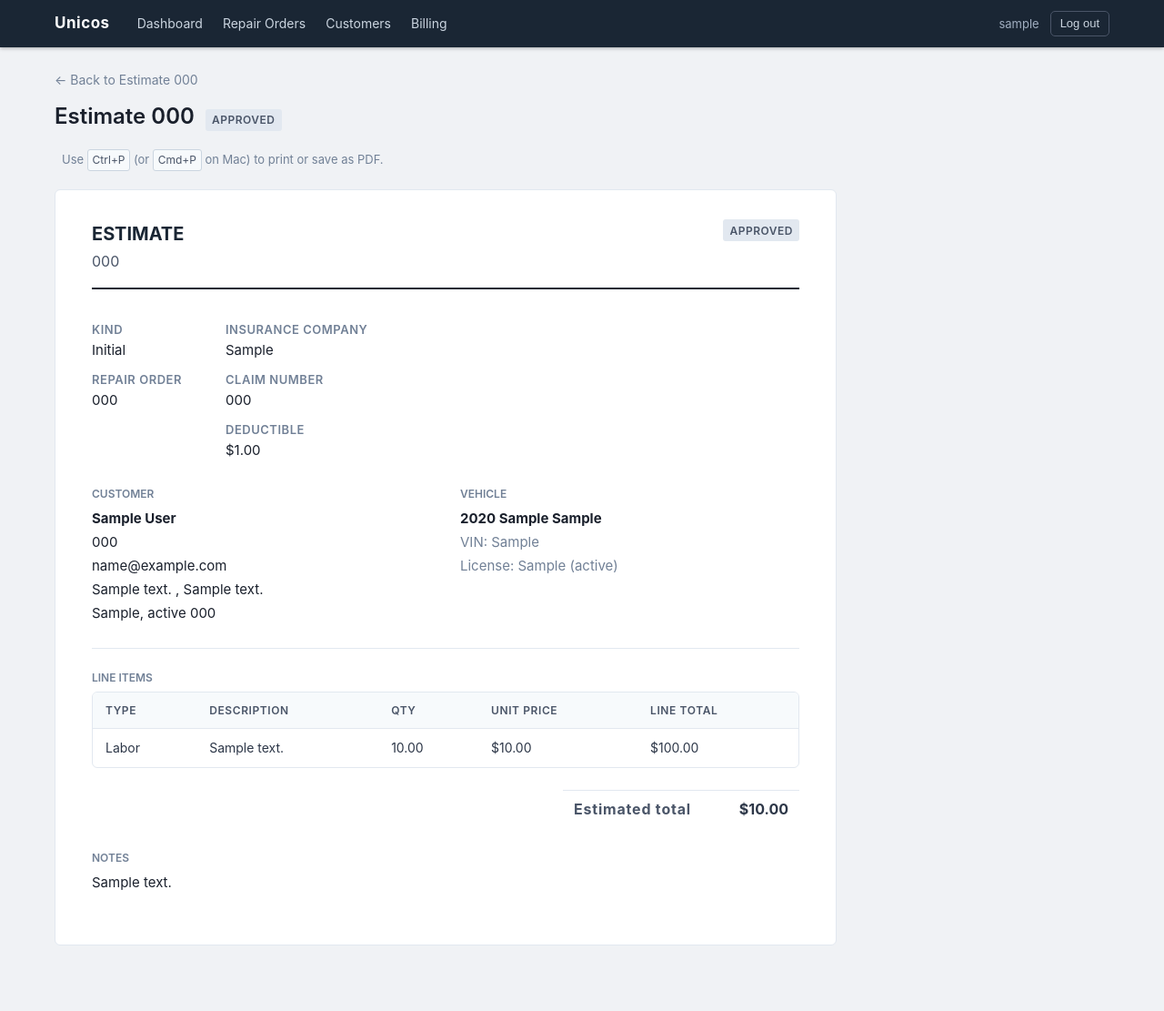
After one commit to Hone648/unicos, a Django app: page /estimates/1/print/ in a window 1280 px wide. The commit adds this page. Shown: the whole page at 91% size. Run offline with Django 5.2, Linux system fonts and the light colour scheme; a user stored in the database is signed in; tables that the repository leaves empty hold one stand-in row (values such as "Sample post"); parts of the project's set-up code (start-up, migrations or seed data) failed here and were passed over.

Commit message:
feat: add printable estimate output
Adds a browser-printable estimate view with repair order, customer, vehicle, insurance, line-item, total, notes, and supplement parent context. Adds print styling, tests, and documentation. No PDF engine, model changes, migrations, or billing behavior changes.

```diff
--- /dev/null
+++ b/app/estimates/templates/estimates/estimate_print.html
@@ -0,0 +1,131 @@
+{% extends "base.html" %}
+
+{% block title %}Estimate {{ estimate.estimate_number }} - Unicos{% endblock %}
+
+{% block content %}
+
+<div class="screen-only">
+  <a class="back-link" href="{% url 'estimates:detail' estimate.pk %}">&larr; Back to Estimate {{ estimate.estimate_number }}</a>
+
+  <div class="page-header">
+    <h1>Estimate {{ estimate.estimate_number }}</h1>
+    <span class="status-badge">{{ estimate.get_status_display }}</span>
+  </div>
+
+  <div class="action-row print-action-row">
+    <span class="print-hint">Use <kbd>Ctrl+P</kbd> (or <kbd>Cmd+P</kbd> on Mac) to print or save as PDF.</span>
+  </div>
+</div>
+
+<div class="estimate-document">
+
+  <div class="estimate-header">
+    <div>
+      <div class="estimate-header__label">Estimate</div>
+      <div class="estimate-header__number">{{ estimate.estimate_number }}</div>
+    </div>
+    <div>
+      <span class="status-badge">{{ estimate.get_status_display }}</span>
+    </div>
+  </div>
+
+  <div class="estimate-meta">
+    <dl>
+      <dt>Kind</dt>
+      <dd>{{ estimate.get_kind_display }}</dd>
+      {% if estimate.is_supplement and estimate.parent_estimate %}
+        <dt>Supplement of</dt>
+        <dd><a href="{% url 'estimates:detail' estimate.parent_estimate.pk %}">{{ estimate.parent_estimate.estimate_number }}</a></dd>
+      {% endif %}
+      <dt>Repair order</dt>
+      <dd>{{ ro.repair_order_number }}</dd>
+    </dl>
+    <dl>
+      <dt>Insurance company</dt>
+      <dd>{% if estimate.insurance_company %}{{ estimate.insurance_company }}{% else %}&mdash;{% endif %}</dd>
+      <dt>Claim number</dt>
+      <dd>{% if estimate.claim_number %}{{ estimate.claim_number }}{% else %}&mdash;{% endif %}</dd>
+      <dt>Deductible</dt>
+      <dd>${{ estimate.deductible }}</dd>
+    </dl>
+  </div>
+
+  <div class="estimate-parties">
+    <div>
+      <h3>Customer</h3>
+      <p><strong>{{ ro.customer.display_name }}</strong></p>
+      {% if ro.customer.phone_primary %}<p>{{ ro.customer.phone_primary }}</p>{% endif %}
+      {% if ro.customer.email %}<p>{{ ro.customer.email }}</p>{% endif %}
+      {% if ro.customer.address_line_1 %}
+        <p>
+          {{ ro.customer.address_line_1 }}
+          {% if ro.customer.address_line_2 %}, {{ ro.customer.address_line_2 }}{% endif %}
+        </p>
+      {% endif %}
+      {% if ro.customer.city or ro.customer.state or ro.customer.postal_code %}
+        <p>{{ ro.customer.city }}{% if ro.customer.city and ro.customer.state %}, {% endif %}{{ ro.customer.state }} {{ ro.customer.postal_code }}</p>
+      {% endif %}
+    </div>
+    <div>
+      <h3>Vehicle</h3>
+      <p><strong>{% if ro.vehicle.year %}{{ ro.vehicle.year }} {% endif %}{{ ro.vehicle.make }} {{ ro.vehicle.model }}</strong></p>
+      <p class="muted-text">VIN: {{ ro.vehicle.vin }}</p>
+      {% if ro.vehicle.license_plate %}
+        <p class="muted-text">License: {{ ro.vehicle.license_plate }}{% if ro.vehicle.license_state %} ({{ ro.vehicle.license_state }}){% endif %}</p>
+      {% endif %}
+    </div>
+  </div>
+
+  <div class="estimate-line-items">
+    <h3>Line Items</h3>
+    {% if line_items %}
+      <div class="table-wrap">
+        <table class="line-item-table">
+          <thead>
+            <tr>
+              <th>Type</th>
+              <th>Description</th>
+              <th>Qty</th>
+              <th>Unit price</th>
+              <th>Line total</th>
+            </tr>
+          </thead>
+          <tbody>
+            {% for item in line_items %}
+              <tr>
+                <td>{{ item.get_item_type_display }}</td>
+                <td>{{ item.description }}</td>
+                <td>{{ item.quantity }}</td>
+                <td>${{ item.unit_price }}</td>
+                <td>${{ item.line_total }}</td>
+              </tr>
+            {% endfor %}
+          </tbody>
+        </table>
+      </div>
+    {% else %}
+      <p class="muted-text">No estimate line items are present. Showing manual estimated total.</p>
+    {% endif %}
+  </div>
+
+  <div class="estimate-totals">
+    <table>
+      <tbody>
+        <tr class="estimate-totals__total">
+          <th scope="row">Estimated total</th>
+          <td>${{ estimate.estimated_total }}</td>
+        </tr>
+      </tbody>
+    </table>
+  </div>
+
+  {% if estimate.notes %}
+    <div class="estimate-notes">
+      <h3>Notes</h3>
+      <p>{{ estimate.notes }}</p>
+    </div>
+  {% endif %}
+
+</div>
+
+{% endblock %}
--- a/app/estimates/urls.py
+++ b/app/estimates/urls.py
@@ -11,6 +11,7 @@ urlpatterns = [
         name="create",
     ),
     path("estimates/<int:pk>/", views.estimate_detail, name="detail"),
+    path("estimates/<int:pk>/print/", views.estimate_print, name="print"),
     path("estimates/<int:pk>/edit/", views.estimate_edit, name="edit"),
     path(
         "estimates/<int:pk>/supplements/new/",
--- a/app/estimates/views.py
+++ b/app/estimates/views.py
@@ -35,6 +35,26 @@ def estimate_detail(request, pk):
         "ro": estimate.repair_order,
         "line_items": line_items,
         "supplements": supplements,
+        "has_line_items": bool(line_items),
+    })
+
+
+@app_permission_required(PERM_REPAIR_ORDERS_VIEW)
+def estimate_print(request, pk):
+    estimate = get_object_or_404(
+        Estimate.objects.select_related(
+            "repair_order",
+            "repair_order__customer",
+            "repair_order__vehicle",
+            "parent_estimate",
+        ),
+        pk=pk,
+    )
+    line_items = list(estimate.line_items.all())
+    return render(request, "estimates/estimate_print.html", {
+        "estimate": estimate,
+        "ro": estimate.repair_order,
+        "line_items": line_items,
         "has_line_items": bool(line_items),
     })
 
--- a/app/static/css/unicos.css
+++ b/app/static/css/unicos.css
@@ -858,6 +858,17 @@ a.dashboard-metric:hover {
   border-top: 1px solid #e2e8f0;
 }
 
+.page-header-actions,
+.print-action-row {
+  margin-top: 0;
+  padding-top: 0;
+  border-top: none;
+}
+
+.print-action-row {
+  margin-bottom: 1.25rem;
+}
+
 /* --------------------------------------------------------------------------
    Print hint (inline note next to action buttons)
    -------------------------------------------------------------------------- */
@@ -1022,6 +1033,118 @@ a.dashboard-metric:hover {
 }
 
 /* --------------------------------------------------------------------------
+   Estimate document (printable estimate view)
+   -------------------------------------------------------------------------- */
+
+.estimate-document {
+  background: #fff;
+  border: 1px solid #e2e8f0;
+  border-radius: 6px;
+  padding: 2rem 2.5rem;
+  max-width: 860px;
+}
+
+.estimate-header {
+  display: flex;
+  justify-content: space-between;
+  align-items: flex-start;
+  margin-bottom: 1.5rem;
+  padding-bottom: 1rem;
+  border-bottom: 2px solid #1a2634;
+}
+
+.estimate-header__label {
+  font-size: 1.25rem;
+  font-weight: 700;
+  color: #1a2634;
+  text-transform: uppercase;
+}
+
+.estimate-header__number {
+  font-size: 1rem;
+  color: #4a5568;
+  margin-top: 0.125rem;
+}
+
+.estimate-meta {
+  display: flex;
+  gap: 3rem;
+  margin-bottom: 1.5rem;
+  flex-wrap: wrap;
+}
+
+.estimate-meta dl { margin: 0; }
+
+.estimate-parties {
+  display: grid;
+  grid-template-columns: 1fr 1fr;
+  gap: 2rem;
+  margin-bottom: 1.5rem;
+  padding-bottom: 1.5rem;
+  border-bottom: 1px solid #e2e8f0;
+}
+
+.estimate-parties h3,
+.estimate-line-items h3,
+.estimate-notes h3 {
+  font-size: 0.75rem;
+  font-weight: 600;
+  text-transform: uppercase;
+  color: #718096;
+  margin-bottom: 0.5rem;
+}
+
+.estimate-parties p {
+  margin: 0 0 0.125rem;
+  font-size: 0.9375rem;
+}
+
+.estimate-line-items,
+.estimate-notes {
+  margin-bottom: 1.5rem;
+}
+
+.estimate-totals {
+  display: flex;
+  justify-content: flex-end;
+  margin-bottom: 1.5rem;
+}
+
+.estimate-totals table {
+  width: auto;
+  min-width: 260px;
+  border-collapse: collapse;
+}
+
+.estimate-totals th {
+  background: none;
+  text-align: left;
+  font-size: 0.875rem;
+  text-transform: none;
+  font-weight: 500;
+  color: #4a5568;
+  padding: 0.3125rem 0.75rem;
+  border-bottom: none;
+  white-space: nowrap;
+}
+
+.estimate-totals td {
+  text-align: right;
+  padding: 0.3125rem 0.75rem;
+  border-bottom: none;
+  font-size: 0.875rem;
+}
+
+.estimate-totals__total th,
+.estimate-totals__total td {
+  font-weight: 700;
+  font-size: 1rem;
+  border-top: 1px solid #e2e8f0;
+  padding-top: 0.5rem;
+  padding-bottom: 0.5rem;
+}
+
+/* --------------------------------------------------------------------------
    @media print — hide chrome, show invoice document cleanly
    -------------------------------------------------------------------------- */
 
@@ -1047,7 +1170,8 @@ a.dashboard-metric:hover {
     max-width: none;
   }
 
-  .invoice-document {
+  .invoice-document,
+  .estimate-document {
     border: none;
     border-radius: 0;
     padding: 0;
```
Also changed, not shown: app/estimates/templates/estimates/estimate_detail.html (+6 -3 lines), app/estimates/tests_views.py (+105 -0 lines), docs/ARCHITECTURE.md (+6 -5 lines), docs/DECISIONS/0035-printable-estimate-output.md (added, +27 -0 lines), docs/ROADMAP.md (+8 -5 lines), docs/SLICE_PLAN.md (+3 -1 lines).
